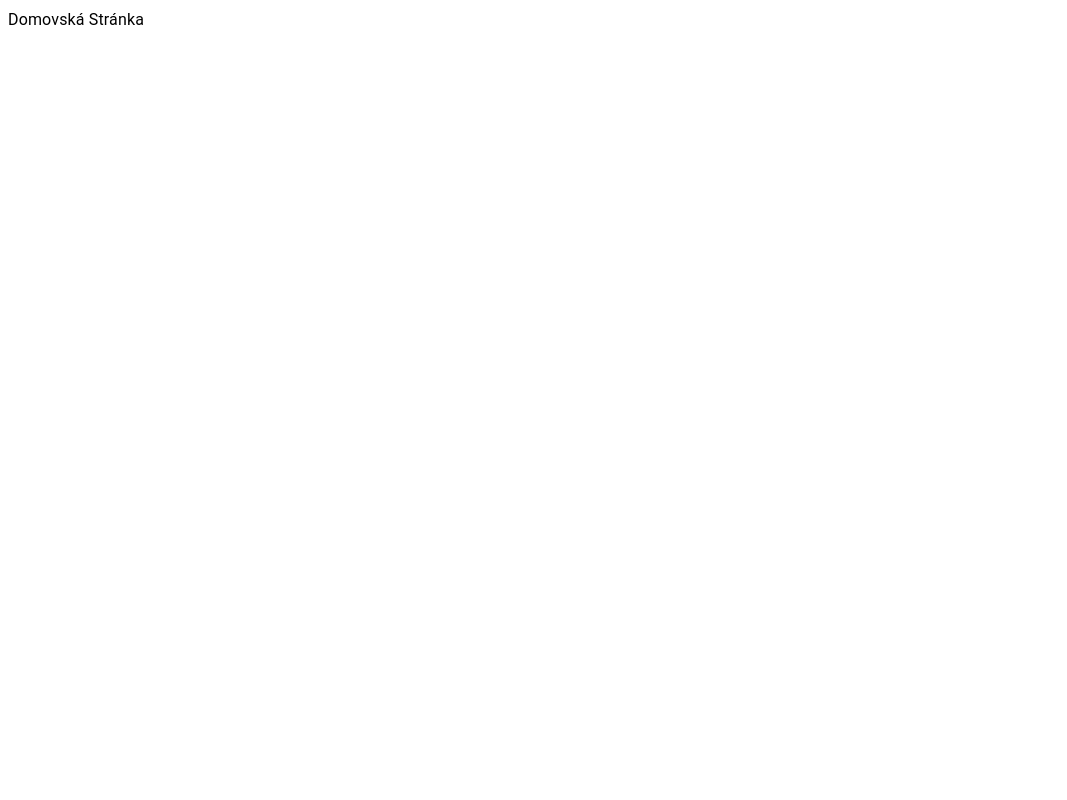
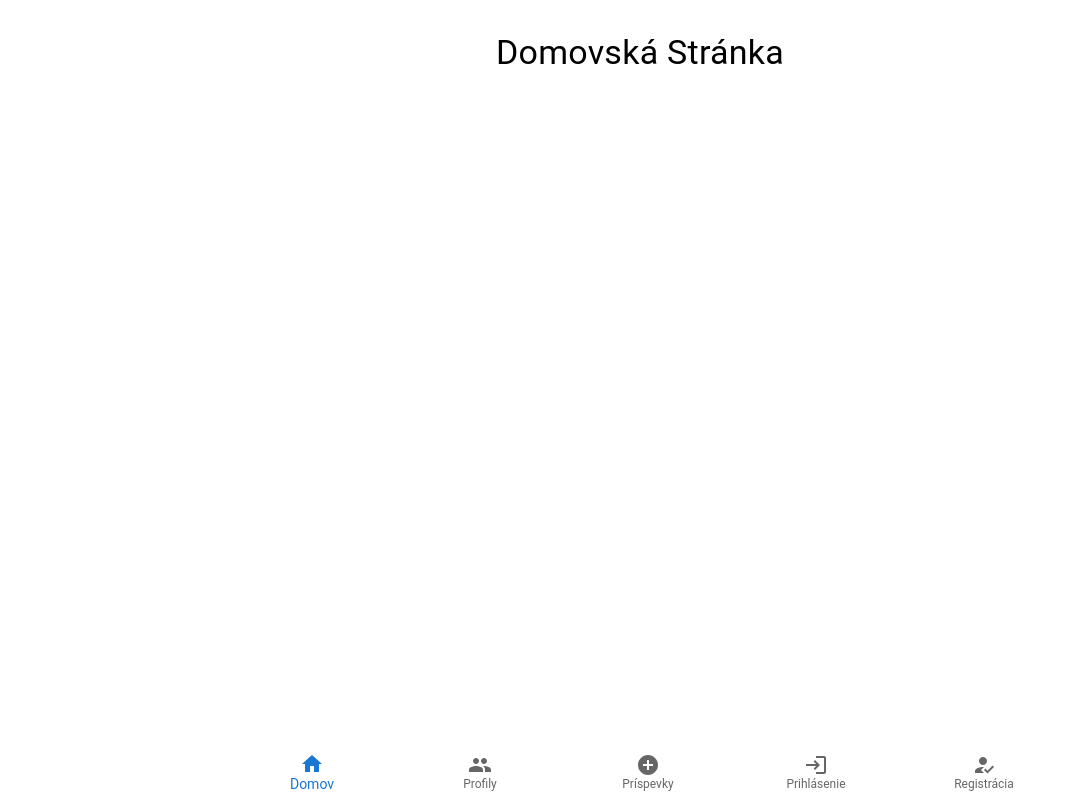
Before and after one commit to addadadsdeefef/projektNJS, a Next.js app: page / in a window 1280 px wide. Shown: the whole page, without its empty margins (0-1067 px from the left). Built offline with nearby package versions, Linux system fonts and the light colour scheme.

Commit message:
working NavBar

```diff
--- a/package.json
+++ b/package.json
@@ -11,8 +11,9 @@
   "dependencies": {
     "@emotion/react": "^11.13.3",
     "@emotion/styled": "^11.13.0",
-    "@mui/material": "^6.0.2",
-    "next": "14.2.8",
+    "@mui/icons-material": "^6.1.2",
+    "@mui/material": "^6.1.2",
+    "next": "^14.2.14",
     "react": "^18",
     "react-dom": "^18"
   },
--- a/src/app/(home)/page.tsx
+++ b/src/app/(home)/page.tsx
@@ -1,15 +1,19 @@
 // src/app/page.tsx
-
-
+import NavBar from '../../components/NavBar';
 import Typography from '@mui/material/Typography';
 
 export const metadata = { title: "Domov | ZoškaSnap" };
 
 export default function Home() {
+  return (
+    <>
+      {/* Main content of the home page */}
+      <Typography variant="h4" component="h1" align="center" sx={{ mt: 4 }}>
+        Domovská Stránka
+      </Typography>
 
-  return (
-
-      <Typography> Domovská Stránka </Typography>
-
+      {/* Bottom Navigation */}
+      <NavBar />
+    </>
   );
 }
--- a/src/app/layout.tsx
+++ b/src/app/layout.tsx
@@ -1,5 +1,6 @@
 import type { Metadata } from "next";
 import localFont from "next/font/local";
+import NavBar from '../components/NavBar'; // Import NavBar component
 import "./globals.css";
 
 const geistSans = localFont({
@@ -7,6 +8,7 @@ const geistSans = localFont({
   variable: "--font-geist-sans",
   weight: "100 900",
 });
+
 const geistMono = localFont({
   src: "./fonts/GeistMonoVF.woff",
   variable: "--font-geist-mono",
@@ -26,7 +28,11 @@ export default function RootLayout({
   return (
     <html lang="en">
       <body className={`${geistSans.variable} ${geistMono.variable}`}>
+        {/* Main content of the page */}
         {children}
+
+        {/* Bottom Navigation */}
+        <NavBar /> {/* The NavBar will always be visible at the bottom */}
       </body>
     </html>
   );
--- /dev/null
+++ b/src/components/NavBar.tsx
@@ -0,0 +1,50 @@
+"use client"; // Marks this component as a Client Component
+
+import * as React from 'react';
+import { BottomNavigation, BottomNavigationAction } from '@mui/material';
+import HomeIcon from '@mui/icons-material/Home';
+import PeopleIcon from '@mui/icons-material/People';
+import PostAddIcon from '@mui/icons-material/AddCircle';
+import LoginIcon from '@mui/icons-material/Login';
+import HowToRegIcon from '@mui/icons-material/HowToReg';
+import { useRouter } from 'next/navigation';  // Use next/navigation instead of next/router
+
+const NavBar = () => {
+  const [value, setValue] = React.useState(0);
+  const router = useRouter();  // Use next/navigation's useRouter
+
+  const handleNavigation = (event: React.SyntheticEvent, newValue: number) => {
+    setValue(newValue);
+    switch (newValue) {
+      case 0:
+        router.push('/');  // Navigate to home
+        break;
+      case 1:
+        router.push('/profil');  // Navigate to profiles
+        break;
+      case 2:
+        router.push('/prispevok');  // Navigate to posts
+        break;
+      case 3:
+        router.push('/auth/prihlasenie');  // Navigate to login
+        break;
+      case 4:
+        router.push('/auth/registracia');  // Navigate to registration
+        break;
+      default:
+        break;
+    }
+  };
+
+  return (
+    <BottomNavigation value={value} onChange={handleNavigation} showLabels sx={{ position: 'fixed', bottom: 0, width: '100%' }}>
+      <BottomNavigationAction label="Domov" icon={<HomeIcon />} />
+      <BottomNavigationAction label="Profily" icon={<PeopleIcon />} />
+      <BottomNavigationAction label="Príspevky" icon={<PostAddIcon />} />
+      <BottomNavigationAction label="Prihlásenie" icon={<LoginIcon />} />
+      <BottomNavigationAction label="Registrácia" icon={<HowToRegIcon />} />
+    </BottomNavigation>
+  );
+};
+
+export default NavBar;
```
Also changed, not shown: src/app/auth/odhlasenie/page.tsx (renamed from src/app/auth/Odhlasenie/page.tsx), src/app/auth/prihlasenie/page.tsx (renamed from src/app/auth/Prihlasenie/page.tsx), src/app/auth/registracia/page.tsx (renamed from src/app/auth/Registracia/page.tsx), 1 other file (tests, documents, lock files or other folders).
